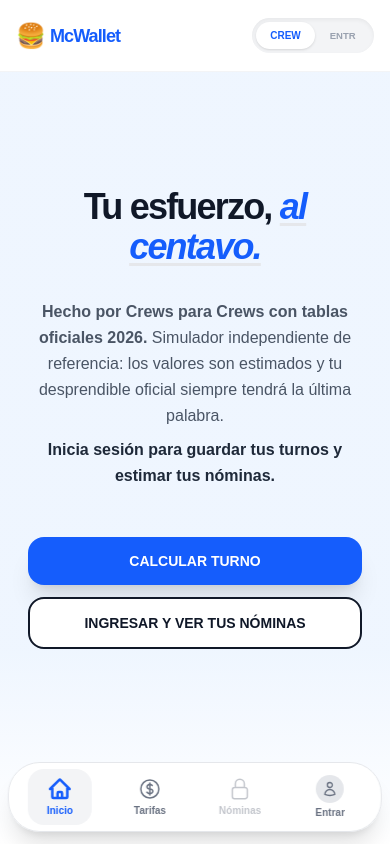
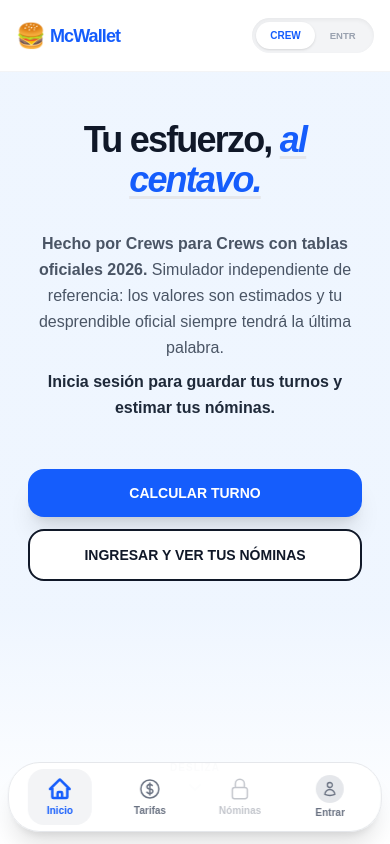
Before and after one commit to JuanRivera24/mc-wallet, a Next.js app: page / in a window 390 px wide. Shown: the top 844 px of the page. Built offline with nearby package versions, Linux system fonts and the light colour scheme; no server answers.

Commit message:
Actualizar page.tsx

```diff
--- a/src/app/page.tsx
+++ b/src/app/page.tsx
@@ -14,11 +14,12 @@ export default function Home() {
     <main className="min-h-screen bg-white dark:bg-[#0a0a0a] transition-colors duration-500">
       <Navbar />
 
-      {/* EL SECRETO ADAPTABLE ACTUALIZADO:
-        - min-h-[calc(100svh-72px)]: Sincronizado con los 72px exactos de tu nueva navbar móvil.
-        - lg:min-h-[calc(100vh-80px)]: El PC sigue restando los 80px de su navbar grande.
+      {/* AJUSTE DEFINITIVO:
+        - pt-12: Pega el texto a la navbar en celular.
+        - lg:justify-center: En PC lo centra todo normal.
+        - min-h-[calc(100svh-72px)]: Garantiza que Tarifas NUNCA se vea al abrir en celular.
       */}
-      <section id="nosotros" className={`flex flex-col items-center justify-center pb-20 lg:pb-0 px-5 min-h-[calc(100svh-72px)] lg:min-h-[calc(100vh-80px)] text-center transition-colors duration-700 bg-gradient-to-b ${role === 'CREW' ? 'from-blue-50 from-[75%] to-white' : 'from-red-50 from-[75%] to-white'} dark:from-[#0a0a0a] dark:to-[#0a0a0a]`}>
+      <section id="nosotros" className={`flex flex-col items-center pt-12 lg:pt-0 lg:justify-center px-5 min-h-[calc(100svh-72px)] lg:min-h-[calc(100vh-80px)] text-center transition-colors duration-700 bg-gradient-to-b ${role === 'CREW' ? 'from-blue-50 from-[70%] to-white' : 'from-red-50 from-[70%] to-white'} dark:from-[#0a0a0a] dark:to-[#0a0a0a]`}>
         <div className="max-w-5xl mx-auto space-y-8 lg:space-y-10 z-10">
 
           <h1 className="text-4xl sm:text-6xl lg:text-8xl font-black text-gray-900 dark:text-white tracking-tighter leading-[1.1] lg:leading-none">
@@ -47,12 +48,19 @@ export default function Home() {
             </SignedOut>
 
             <SignedIn>
-              {/* lg:flex (Oculto en celular y tablet, visible en laptop) */}
               <Link href="/nominas" className="hidden lg:flex bg-white dark:bg-[#0a0a0a] text-gray-900 dark:text-white w-full lg:w-auto border-2 border-gray-900 dark:border-white px-7 py-3.5 rounded-2xl font-black text-sm lg:text-base hover:shadow-xl transition-all items-center justify-center">
                 📂 MIS NÓMINAS
               </Link>
             </SignedIn>
           </div>
+        </div>
+
+        {/* TRUCO VISUAL: Indicador de Scroll para rellenar el hueco inferior de forma profesional (Solo en móviles) */}
+        <div className="mt-auto pb-8 lg:hidden flex flex-col items-center justify-center opacity-50 animate-bounce z-10">
+          <span className="text-[10px] font-black uppercase tracking-widest text-gray-500 dark:text-gray-400 mb-1">Desliza</span>
+          <svg xmlns="http://www.w3.org/2000/svg" fill="none" viewBox="0 0 24 24" strokeWidth={3} stroke="currentColor" className="w-4 h-4 text-gray-400 dark:text-gray-500">
+            <path strokeLinecap="round" strokeLinejoin="round" d="M19.5 8.25l-7.5 7.5-7.5-7.5" />
+          </svg>
         </div>
       </section>
 
@@ -77,7 +85,6 @@ export default function Home() {
             </SignInButton>
           </SignedOut>
           <SignedIn>
-            {/* lg:block (Oculto en celular y tablet, visible en laptop) */}
             <Link href="/nominas" className="hidden lg:block bg-gray-900 dark:bg-white text-white dark:text-gray-900 w-full px-8 py-4 rounded-2xl font-black text-sm lg:text-lg hover:bg-black dark:hover:bg-gray-200 hover:scale-[1.02] active:scale-95 transition-all shadow-xl text-center">
               📂 IR A MIS NÓMINAS
             </Link>
```
